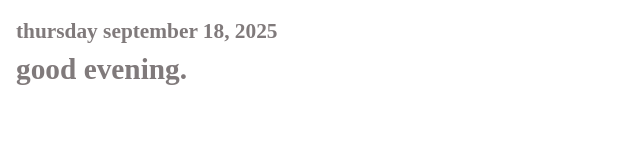
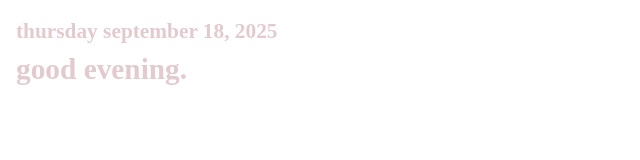
Before and after one commit to ouieouie/datenotion, a plain HTML site: page index.html in a window 1280 px wide. Shown: the whole page, without its empty margins (0-640 px from the left). Drawn offline with Linux system fonts and the light colour scheme.

Commit message:
Update index.html

```diff
--- a/index.html
+++ b/index.html
@@ -6,7 +6,7 @@
         display: flex;
         font-family: serif;
         font-size: 22pt;
-        color: #807a7b;
+        color: #e3cacf;
         padding: 7px;
         border: 1px solid #ffffff;
         justify-content: left;
```
